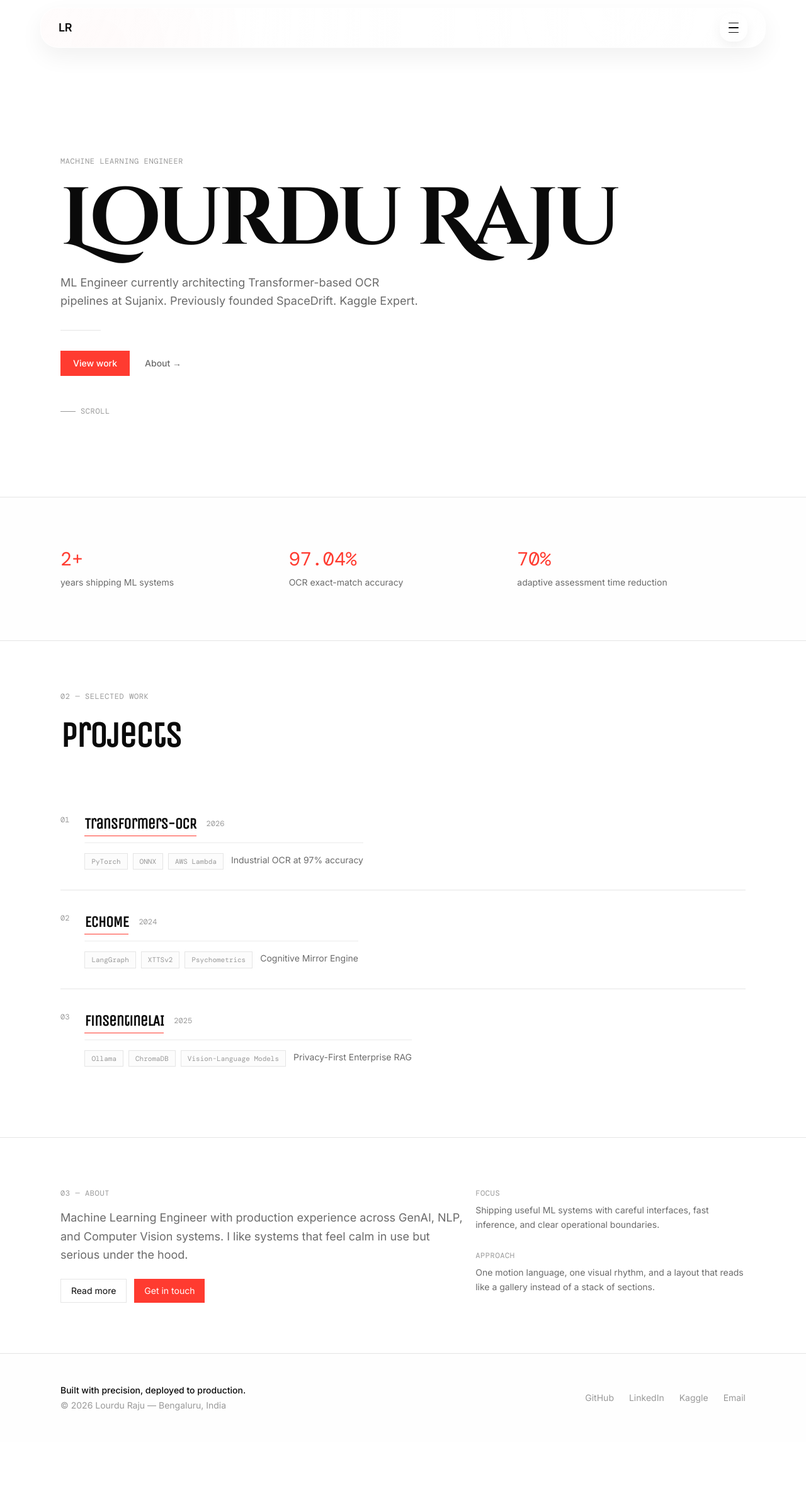
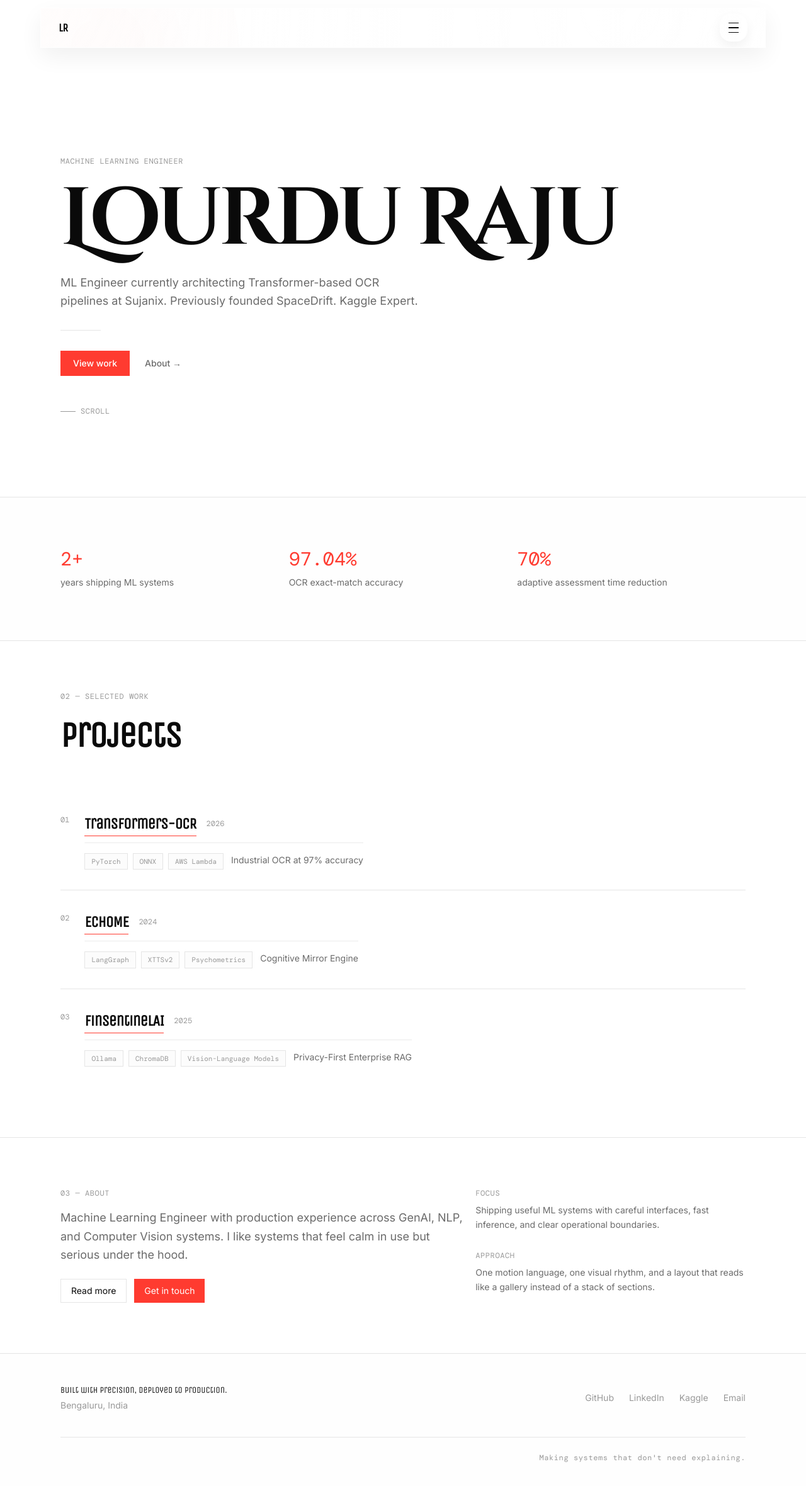
Before and after one commit to Lourdhu02/ai-portfolio, a Next.js app: page / in a window 1280 px wide. Shown: the top 2360 px of the page at 63% size. Before the commit the page ends 2290 px from the top, so only its background shows below. Built offline with nearby package versions, Linux system fonts and the light colour scheme.

Commit message:
ui: polish Navigation animation timing, Footer tagline, error/404 font-unica

```diff
--- a/src/app/error.tsx
+++ b/src/app/error.tsx
@@ -21,7 +21,7 @@ export default function Error({
             <p className="font-mono text-xs text-text-tertiary tracking-wider uppercase mb-4">
               Error
             </p>
-            <h1 className="font-sans text-heading-1 font-semibold tracking-tight text-text mb-4">
+            <h1 className="font-unica text-heading-1 font-semibold tracking-tight text-text mb-4">
               Something went wrong
             </h1>
             <p className="text-text-secondary leading-relaxed mb-8 max-w-sm mx-auto">
--- a/src/app/not-found.tsx
+++ b/src/app/not-found.tsx
@@ -9,7 +9,7 @@ export default function NotFound() {
             <p className="font-mono text-xs text-text-tertiary tracking-wider uppercase mb-4">
               Error 404
             </p>
-            <h1 className="font-sans text-heading-1 font-semibold tracking-tight text-text mb-4">
+            <h1 className="font-unica text-heading-1 font-semibold tracking-tight text-text mb-4">
               Page not found
             </h1>
             <p className="text-text-secondary leading-relaxed mb-8 max-w-sm mx-auto">
--- a/src/components/Footer.tsx
+++ b/src/components/Footer.tsx
@@ -7,15 +7,16 @@ export function Footer() {
       initial={{ opacity: 0, y: 10 }}
       whileInView={{ opacity: 1, y: 0 }}
       viewport={{ once: true, amount: 0.15 }}
-      transition={{ duration: 0.35 }}
+      transition={{ duration: 0.4 }}
     >
-      <div className="w-full px-8 md:px-16 lg:px-24 py-12 flex flex-col sm:flex-row items-start sm:items-center justify-between gap-6">
+      <div className="w-full px-8 md:px-16 lg:px-24 pt-12 pb-10">
+        <div className="flex flex-col sm:flex-row items-start sm:items-center justify-between gap-6">
           <div>
-          <p className="font-sans text-sm font-medium text-text">
+            <p className="font-unica text-sm font-medium text-text">
               Built with precision, deployed to production.
             </p>
             <p className="text-sm text-text-tertiary mt-1">
-            © {new Date().getFullYear()} Lourdu Raju — Bengaluru, India
+              Bengaluru, India
             </p>
           </div>
           <div className="flex items-center gap-6 text-sm text-text-tertiary">
@@ -62,6 +63,12 @@ export function Footer() {
             </motion.a>
           </div>
         </div>
+        <div className="mt-10 border-t border-border pt-6">
+          <p className="font-mono text-xs text-text-tertiary tracking-wider text-right">
+            Making systems that don&apos;t need explaining.
+          </p>
+        </div>
+      </div>
     </motion.footer>
   )
 }
--- a/src/components/Navigation.tsx
+++ b/src/components/Navigation.tsx
@@ -95,7 +95,7 @@ export function Navigation() {
         gsap.fromTo(
           panel,
           { y: 18, opacity: 0, scale: 0.985 },
-          { y: 0, opacity: 1, scale: 1, duration: reduceMotion ? 0 : 0.45, ease: 'power3.out' }
+          { y: 0, opacity: 1, scale: 1, duration: reduceMotion ? 0 : 0.35, ease: 'power3.out' }
         )
       }
 
@@ -103,7 +103,7 @@ export function Navigation() {
         gsap.fromTo(
           glow,
           { opacity: 0, scale: 0.85, x: -24, y: -18 },
-          { opacity: 1, scale: 1, x: 0, y: 0, duration: reduceMotion ? 0 : 0.5, ease: 'power2.out' }
+          { opacity: 1, scale: 1, x: 0, y: 0, duration: reduceMotion ? 0 : 0.35, ease: 'power2.out' }
         )
 
         if (!reduceMotion) {
@@ -158,7 +158,7 @@ export function Navigation() {
     animate: {
       opacity: 1,
       x: 0,
-      transition: { duration: reduceMotion ? 0 : 0.24, ease: pageEase },
+      transition: { duration: reduceMotion ? 0 : 0.3, ease: pageEase },
     },
   }
 
@@ -167,16 +167,16 @@ export function Navigation() {
     animate: {
       opacity: 1,
       transition: {
-        duration: reduceMotion ? 0 : 0.18,
+        duration: reduceMotion ? 0 : 0.35,
         ease: pageEase,
         when: 'beforeChildren',
         staggerChildren: reduceMotion ? 0 : 0.05,
-        delayChildren: reduceMotion ? 0 : 0.04,
+        delayChildren: reduceMotion ? 0 : 0.05,
       },
     },
     exit: {
       opacity: 0,
-      transition: { duration: reduceMotion ? 0 : 0.18, ease: pageEase },
+      transition: { duration: reduceMotion ? 0 : 0.35, ease: pageEase },
     },
   }
 
@@ -210,7 +210,7 @@ export function Navigation() {
         transition={{ duration: reduceMotion ? 0 : 0.35, ease: pageEase }}
         aria-label="Main navigation"
       >
-          <div className="mx-4 mt-3 sm:mx-6 md:mx-10 lg:mx-16 h-16 rounded-[28px] border border-white/15 bg-white/[0.06] shadow-[0_14px_36px_rgba(10,10,14,0.06)] backdrop-blur-2xl backdrop-saturate-150 pointer-events-auto relative overflow-hidden">
+          <div className="mx-4 mt-3 sm:mx-6 md:mx-10 lg:mx-16 h-16 border border-white/15 bg-white/[0.06] shadow-[0_14px_36px_rgba(10,10,14,0.06)] backdrop-blur-2xl backdrop-saturate-150 pointer-events-auto relative overflow-hidden">
             <svg className="absolute w-0 h-0" aria-hidden="true">
               <defs>
                 <filter id="lg-distortion">
@@ -249,7 +249,7 @@ export function Navigation() {
               }}
               whileHover={{ y: -1 }}
               whileTap={{ scale: 0.98 }}
-              className="font-sans text-lg font-semibold tracking-tight text-text relative"
+              className="font-unica text-lg font-semibold tracking-tight text-text relative"
               aria-label="Home"
             >
               LR
@@ -269,33 +269,36 @@ export function Navigation() {
               aria-expanded={menuOpen}
               aria-controls="navigation-menu"
             >
-              <motion.span
-                className="absolute inset-0 rounded-[18px] bg-white/20"
+                <motion.span
+                  className="absolute inset-0 rounded-[18px] bg-white/20"
                 initial={false}
                 animate={menuOpen ? 'open' : 'closed'}
                 variants={pillVariants}
               />
               <span className="relative flex h-4 w-4 flex-col items-stretch justify-center gap-1.5">
                 <motion.span
-                  className="h-[1.5px] w-full rounded-full bg-current origin-center"
+                  className="h-[1.5px] w-full bg-current"
+                  style={{ originX: '50%', originY: '50%' }}
                   initial={false}
                   animate={menuOpen ? 'open' : 'closed'}
                   variants={lineTop}
-                  transition={{ duration: reduceMotion ? 0 : 0.22, ease: pageEase }}
+                  transition={{ duration: reduceMotion ? 0 : 0.3, ease: pageEase }}
                 />
                 <motion.span
-                  className="h-[1.5px] w-full rounded-full bg-current origin-center"
+                  className="h-[1.5px] w-full bg-current"
+                  style={{ originX: '50%', originY: '50%' }}
                   initial={false}
                   animate={menuOpen ? 'open' : 'closed'}
                   variants={lineMiddle}
-                  transition={{ duration: reduceMotion ? 0 : 0.18, ease: pageEase }}
+                  transition={{ duration: reduceMotion ? 0 : 0.3, ease: pageEase }}
                 />
                 <motion.span
-                  className="h-[1.5px] w-full rounded-full bg-current origin-center"
+                  className="h-[1.5px] w-full bg-current"
+                  style={{ originX: '50%', originY: '50%' }}
                   initial={false}
                   animate={menuOpen ? 'open' : 'closed'}
                   variants={lineBottom}
-                  transition={{ duration: reduceMotion ? 0 : 0.22, ease: pageEase }}
+                  transition={{ duration: reduceMotion ? 0 : 0.3, ease: pageEase }}
                 />
               </span>
             </button>
@@ -362,7 +365,7 @@ export function Navigation() {
                           {String(index + 1).padStart(2, '0')}
                         </span>
                         <span
-                          className={`font-sans text-4xl md:text-5xl tracking-tight leading-none ${
+                          className={`font-unica text-4xl md:text-5xl tracking-tight leading-none ${
                             isActive ? 'text-accent' : 'text-white'
                           }`}
                         >
@@ -453,7 +456,7 @@ export function Navigation() {
 
                   <div className="flex items-center gap-2 text-white/50">
                     <svg width="6" height="6" viewBox="0 0 6 6" className="status-dot-svg">
-                      <circle cx="3" cy="3" r="3" fill="#22c55e" />
+                      <circle cx="3" cy="3" r="3" fill="#FF3B30" />
                     </svg>
                     <span className="font-mono text-xs">Open to opportunities</span>
                   </div>
```
Lines whose indentation alone changed are shown as unchanged.
